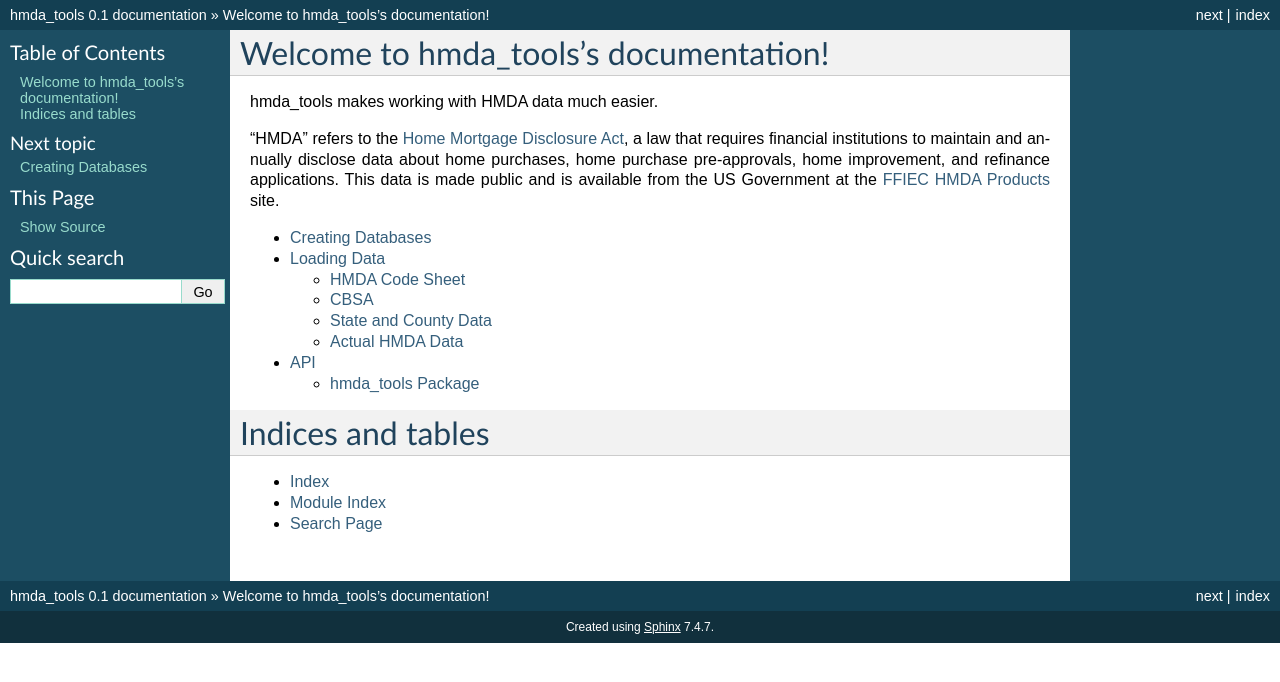
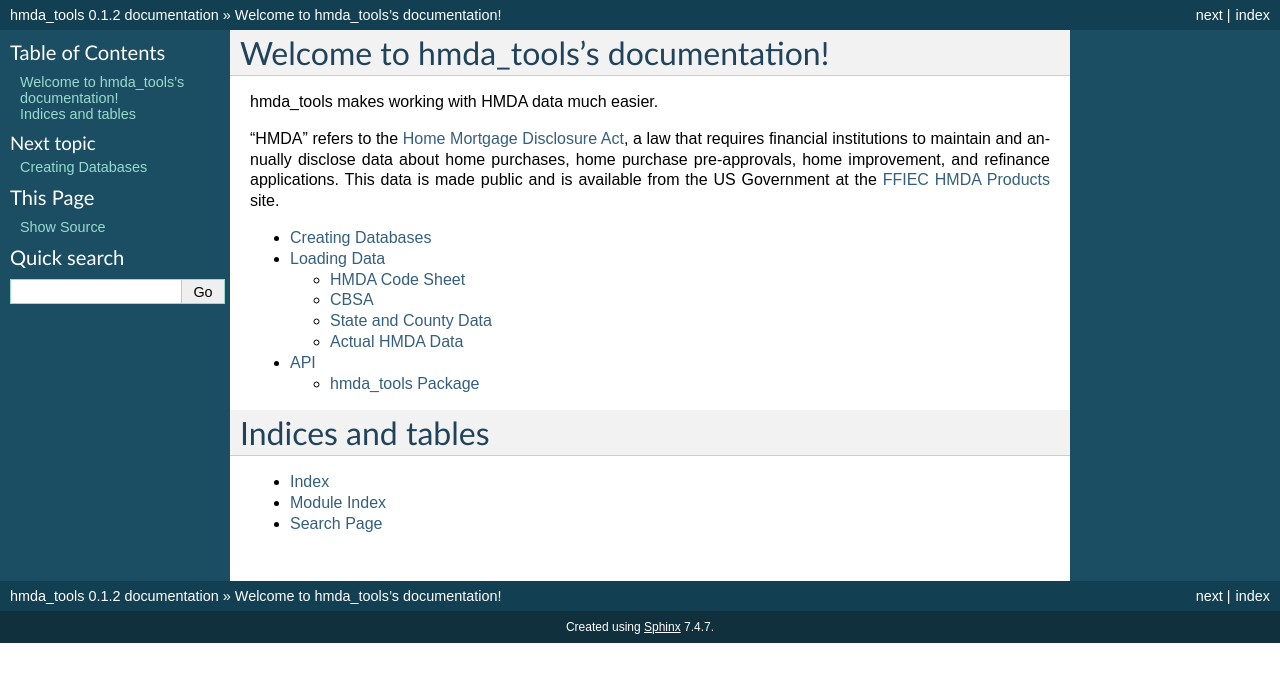
Before and after one commit to cfpb/hmda-tools, a Sphinx documentation site: the page built from docs/index.rst, in a window 1280 px wide. Shown: the top 682 px of the page. Built offline with Sphinx 7.4.7, drawn with Linux system fonts in a browser that asks for light colours.

```diff
--- a/README.rst
+++ b/README.rst
@@ -16,3 +16,9 @@ purchases, home purchase pre-approvals, home improvement, and refinance applicat
 Documentation
 --------------
 Documentation can be found at https://hmda-tools.readthedocs.org/.
+
+Contributors
+-------------
+* Clinton Dreisbach
+* Ross Karchner
+* Diego Lapiduz
--- a/docs/conf.py
+++ b/docs/conf.py
@@ -50,9 +50,9 @@ html_show_copyright = False
 # built documents.
 #
 # The short X.Y version.
-version = '0.1'
+version = '0.1.2'
 # The full version, including alpha/beta/rc tags.
-release = '0.1'
+release = '0.1.2'
 
 # The language for content autogenerated by Sphinx. Refer to documentation
 # for a list of supported languages.
--- a/setup.py
+++ b/setup.py
@@ -28,7 +28,7 @@ def requirements():
         return map(lambda x: x.strip(), f.readlines())
 
 setup(name='hmda_tools',
-      version='0.1.1',
+      version='0.1.2',
       description='Tools to make working with HMDA data easier.',
       long_description=readme(),
       url='http://github.com/cfpb/hmda-tools',
```
Also changed, not shown: CHANGELOG.txt (added, +12 -0 lines), 1 other file.
